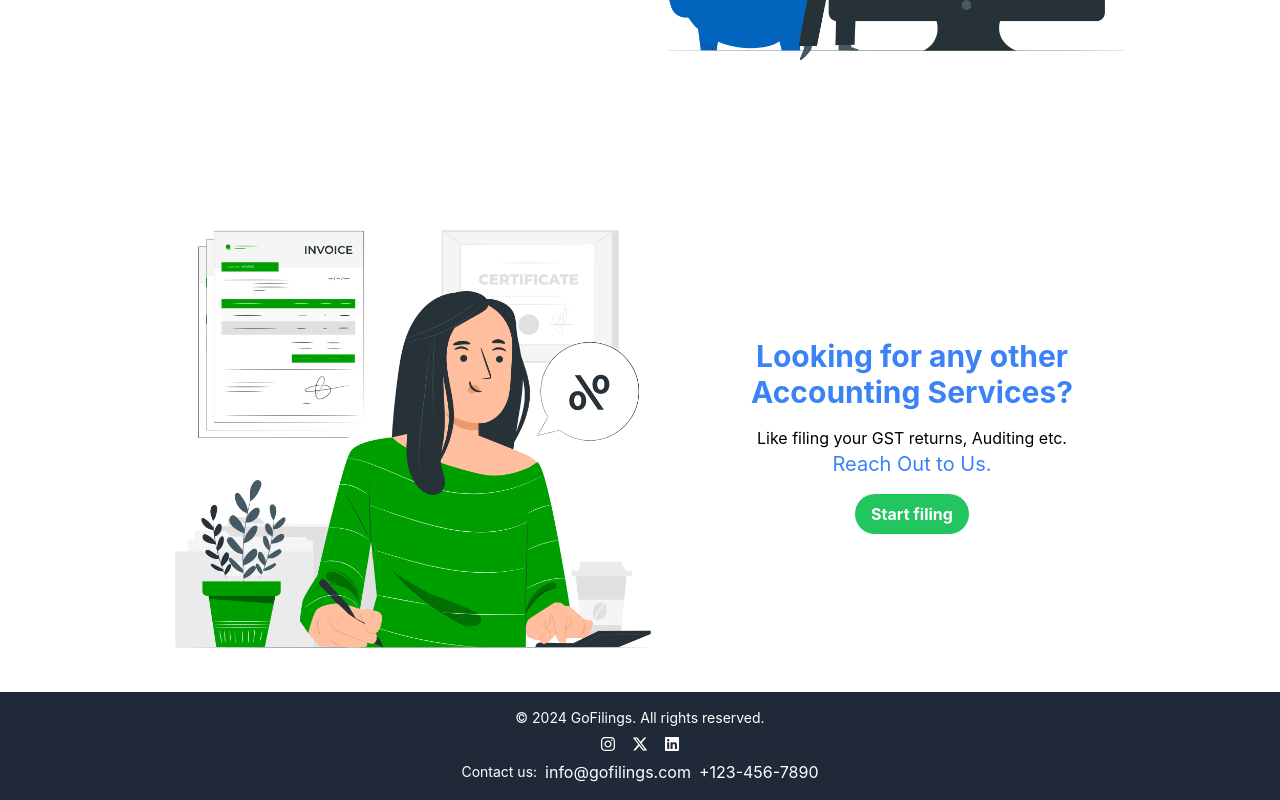
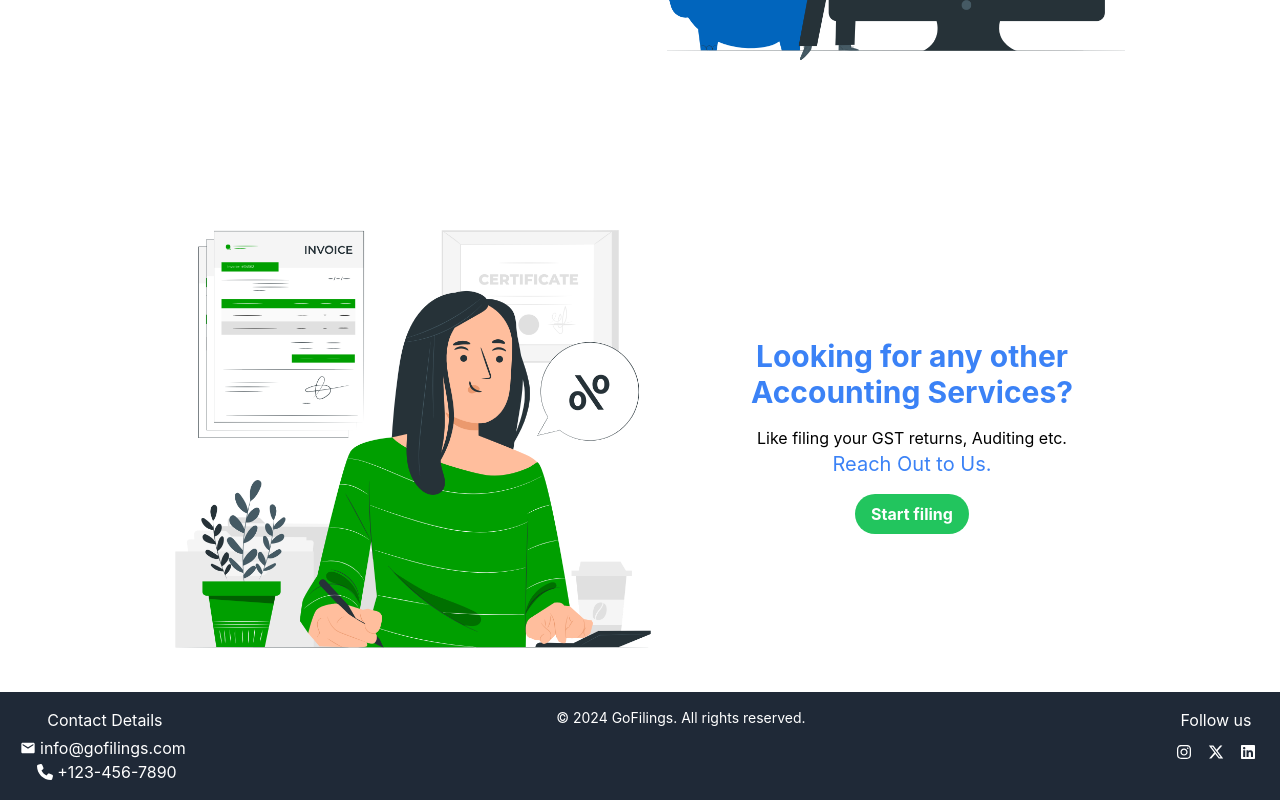
Before and after one commit to shalwin04/gofillings, a React (Create React App) app: page / in a window 1280 px wide. Shown: the part 2064-2864 px from the top of the page. Built offline with nearby package versions, Linux system fonts and the light colour scheme.

Commit message:
footer aligned

```diff
--- a/src/Home.js
+++ b/src/Home.js
@@ -8,7 +8,8 @@ import Financepana from "./images/Finance-pana (1).png";
 import Invoice from "./images/Invoice-pana (1).png";
 import logo1 from "./images/PNG.png";
 import { FaInstagram, FaLinkedin } from "react-icons/fa";
-import { FaXTwitter } from "react-icons/fa6";
+import { FaXTwitter, FaPhone } from "react-icons/fa6";
+import { MdEmail } from "react-icons/md";
 import { BrowserRouter as Router, Route, Routes } from "react-router-dom";
 import Form from "./Form";
 import { useNavigate } from "react-router-dom";
@@ -31,8 +32,10 @@ return (
             />
           </div>
           <div>
-          <button className="bg-green-500 hover:bg-green-700 text-white font-bold py-2 px-4 rounded-full"
-          onClick={handleClick}>
+            <button
+              className="bg-green-500 hover:bg-green-700 text-white font-bold py-2 px-4 rounded-full"
+              onClick={handleClick}
+            >
               Contact Us
             </button>
           </div>
@@ -92,8 +95,8 @@ return (
               <img src={YoungandHappy} alt="Image 1" className="w-1/2" />
               <div className="text-center mt-4">
                 <p className="text-lg">
-                We have a young and energetic team, who are commited to
-                their work
+                  We have a young and energetic team, who are commited to their
+                  work
                 </p>
               </div>
             </div>
@@ -101,8 +104,8 @@ return (
               <img src={Vaultrafiki} alt="Image 2" className="w-1/2" />
               <div className="text-center mt-4">
                 <p className="text-lg">
-                We have you secured, all your details are safe with us.
-                You're privacy and security
+                  We have you secured, all your details are safe with us. You're
+                  privacy and security
                 </p>
               </div>
             </div>
@@ -148,8 +151,10 @@ return (
                     </p>
                   </div>
                   <div className="flex items-center justify-center mt-4">
-                  <button className="bg-green-500 hover:bg-green-700 text-white font-bold py-2 px-4 rounded-full"
-                  onClick={handleClick}>
+                    <button
+                      className="bg-green-500 hover:bg-green-700 text-white font-bold py-2 px-4 rounded-full"
+                      onClick={handleClick}
+                    >
                       Start filing
                     </button>
                   </div>
@@ -175,7 +180,10 @@ return (
                     </p>
                   </div>
                   <div className="flex items-center justify-center mt-4">
-                  <button className="bg-green-500 hover:bg-green-700 text-white font-bold py-2 px-4 rounded-full" onClick={handleClick}>
+                    <button
+                      className="bg-green-500 hover:bg-green-700 text-white font-bold py-2 px-4 rounded-full"
+                      onClick={handleClick}
+                    >
                       Start filing
                     </button>
                   </div>
@@ -192,11 +200,7 @@ return (
         <div className="flex items-center justify-center mt-6">
           <div className="flex items-center w-full max-w-screen-lg mx-auto">
             <div className="flex items-center justify-between w-full">
-            <img
-              src={Invoice}
-              alt="Logo"
-              className="w-full md:w-1/2 ml-8"
-            />
+              <img src={Invoice} alt="Logo" className="w-full md:w-1/2 ml-8" />
               <div className="flex items-center justify-center w-full max-w-screen-lg mx-auto">
                 <div>
                   <h1 className="text-3xl text-blue-500 font-bold text-center">
@@ -211,7 +215,10 @@ return (
                     </p>
                   </div>
                   <div className="flex items-center justify-center mt-4">
-                  <button className="bg-green-500 hover:bg-green-700 text-white font-bold py-2 px-4 rounded-full" onClick={handleClick}>
+                    <button
+                      className="bg-green-500 hover:bg-green-700 text-white font-bold py-2 px-4 rounded-full"
+                      onClick={handleClick}
+                    >
                       Start filing
                     </button>
                   </div>
@@ -220,18 +227,41 @@ return (
             </div>
           </div>
         </div>
-      <Routes>
-        <Route path="/form" element={<Form />} />
-        {/* Other routes */}
-      </Routes>
       </main>
       <footer className="bg-gray-800 text-white py-4">
+        <div className="flex justify-between px-4">
+          {/* Contact details */}
+          <div className="flex flex-col">
+            <p className="mb-1 text-center">Contact Details</p>
             <div className="flex items-center justify-center">
-        <p className="text-sm">
+              <i className="fas fa-envelope mr-1"></i>
+              <a
+                href="mailto:info@gofilings.com"
+                className="text-white hover:text-gray-400 mr-2 flex items-center"
+              >
+                <MdEmail className="mr-1" />
+                info@gofilings.com
+              </a>
+            </div>
+            <div className="flex items-center justify-center">
+              <i className="fas fa-phone mr-1"></i>
+              <a
+                href="tel:+1234567890"
+                className="text-white hover:text-gray-400 flex items-center"
+              >
+                <FaPhone className="mr-1" />
+                +123-456-7890
+              </a>
+            </div>
+          </div>
+          {/* Center-aligned copyright */}
+          <p className="text-sm flex-grow text-center">
             &copy; 2024 GoFilings. All rights reserved.
           </p>
-      </div>
-      <div className="flex items-center justify-center mt-2">
+          {/* Right-aligned social media icons */}
+          <div className="flex flex-col items-center">
+            <p className="mb-3 text-center">Follow us</p>
+            <div className="flex justify-center">
               <a href="#" className="text-white hover:text-gray-400 mx-2">
                 <FaInstagram />
               </a>
@@ -242,24 +272,11 @@ return (
                 <FaLinkedin />
               </a>
             </div>
-      <div className="flex items-center justify-center mt-2">
-        <p className="text-sm mr-2">Contact us:</p>
-        <a
-          href="mailto:info@gofilings.com"
-          className="text-white hover:text-gray-400 mr-2"
-        >
-          <i className="fas fa-envelope"></i> info@gofilings.com
-        </a>
-        <a
-          href="tel:+1234567890"
-          className="text-white hover:text-gray-400"
-        >
-          <i className="fas fa-phone"></i> +123-456-7890
-        </a>
+          </div>
         </div>
       </footer>
     </div>
-)
-}
+  );
+};
 
 export default Home;
```
Lines whose indentation alone changed are shown as unchanged.
